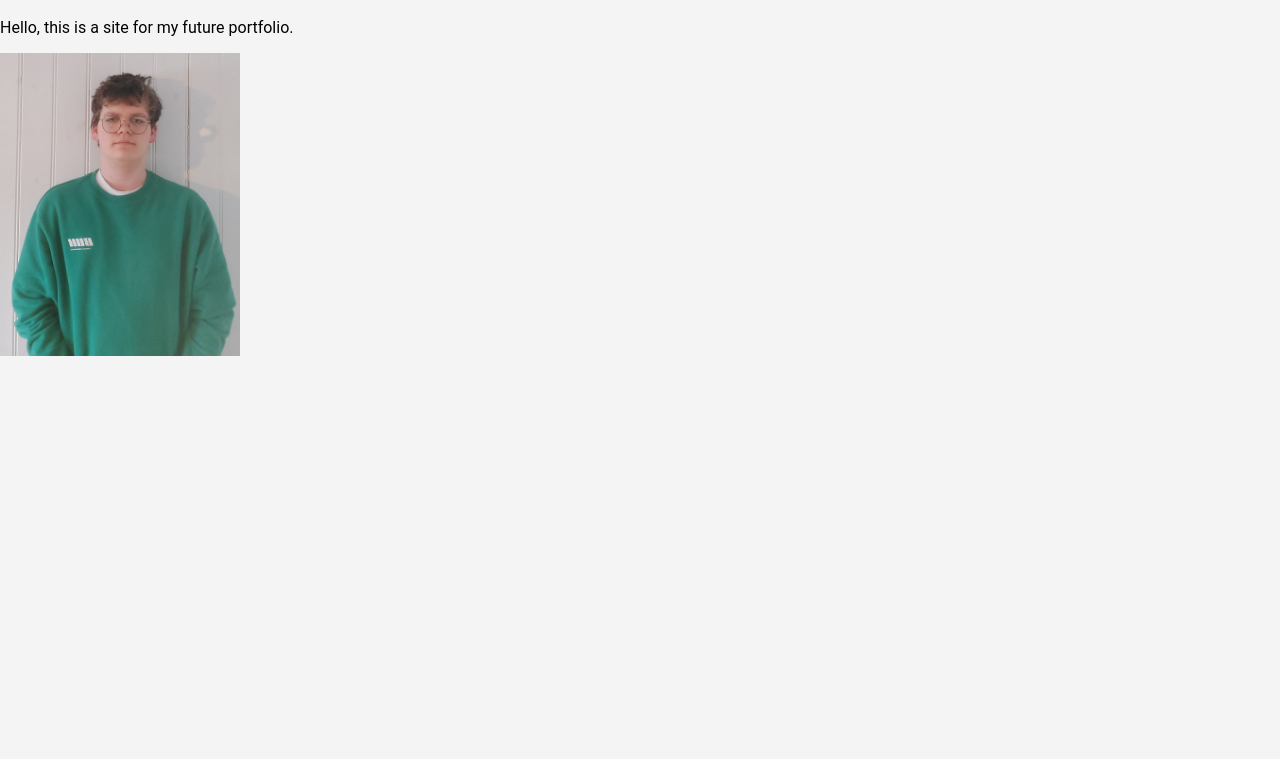
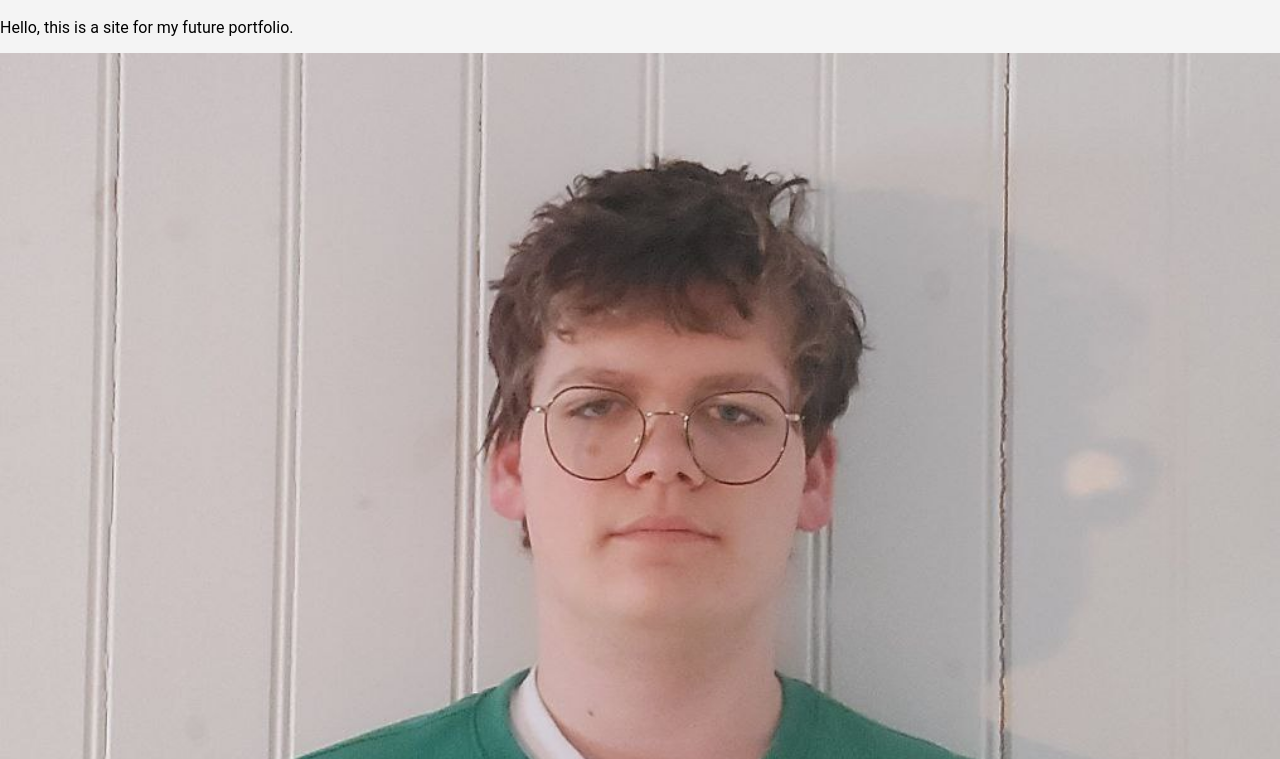
Before and after one commit to LuddeP1g/LuddeP1g.github.io, a plain HTML site: page index.html in a window 1280 px wide. Shown: the part 41-800 px from the top of the page. Drawn offline with Linux system fonts and the light colour scheme.

Commit message:
Update index.html

```diff
--- a/index.html
+++ b/index.html
@@ -5,6 +5,6 @@
 	<h1>Ludvig Storm Ellefsen</h1>
 	<p>Hello, this is a site for my future portfolio.</p>
 	<div>
-		<img src="Selvportrett.jpg">
+		<img src="Selvportrett.jpg" alt="A self-portrait" style="width: 100%; height: auto;">
 	</div>
 </body>
```
